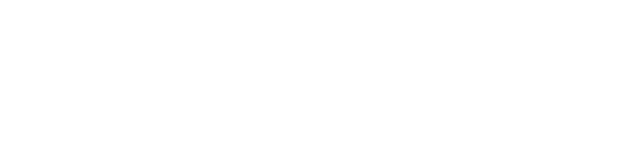
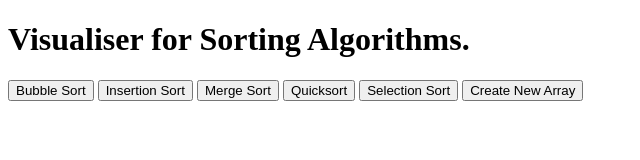
Before and after one commit to zevsky404/sorting-visualiser, a plain HTML site: page index.html in a window 1280 px wide. Shown: the whole page, without its empty margins (0-640 px from the left). Drawn offline with Linux system fonts and the light colour scheme.

Commit message:
add necessary buttons in html

```diff
--- a/index.html
+++ b/index.html
@@ -2,9 +2,20 @@
 <html lang="en">
 <head>
   <meta charset="UTF-8">
-  <title>Title</title>
+  <title>Sorting Visualiser</title>
 </head>
 <body>
+<header class="page-header" id="page-header">
+  <h1>Visualiser for Sorting Algorithms.</h1>
+</header>
+<main class="page-main" id="page-main">
+  <button class="sorting-button" id="bubble-sort">Bubble Sort</button>
+  <button class="sorting-button" id="insertion-sort">Insertion Sort</button>
+  <button class="sorting-button" id="merge-sort">Merge Sort</button>
+  <button class="sorting-button" id="quick-sort">Quicksort</button>
+  <button class="sorting-button" id="selection-sort">Selection Sort</button>
+  <button class="array-button" id="create-array">Create New Array</button>
+</main>
 
 </body>
 </html>
```
